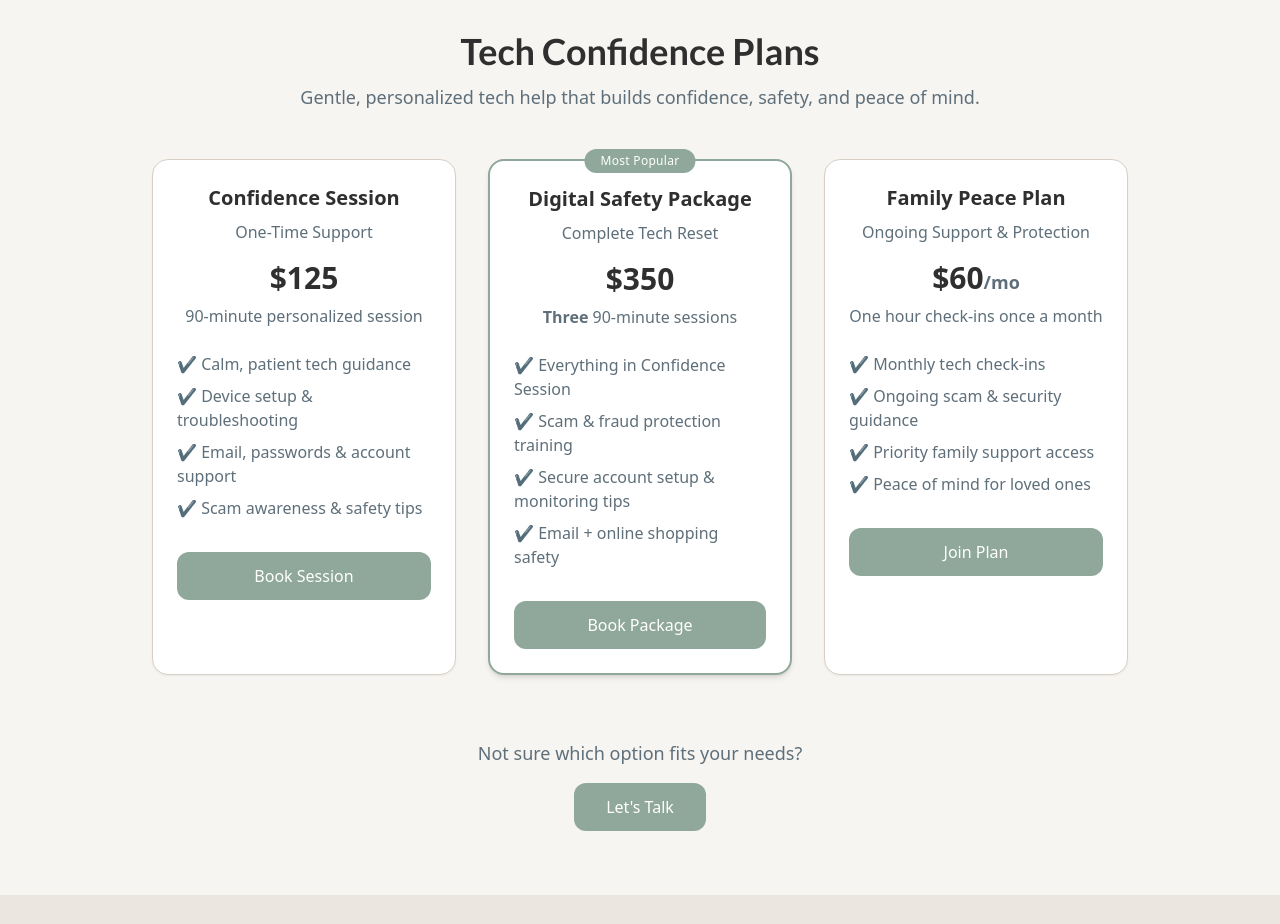
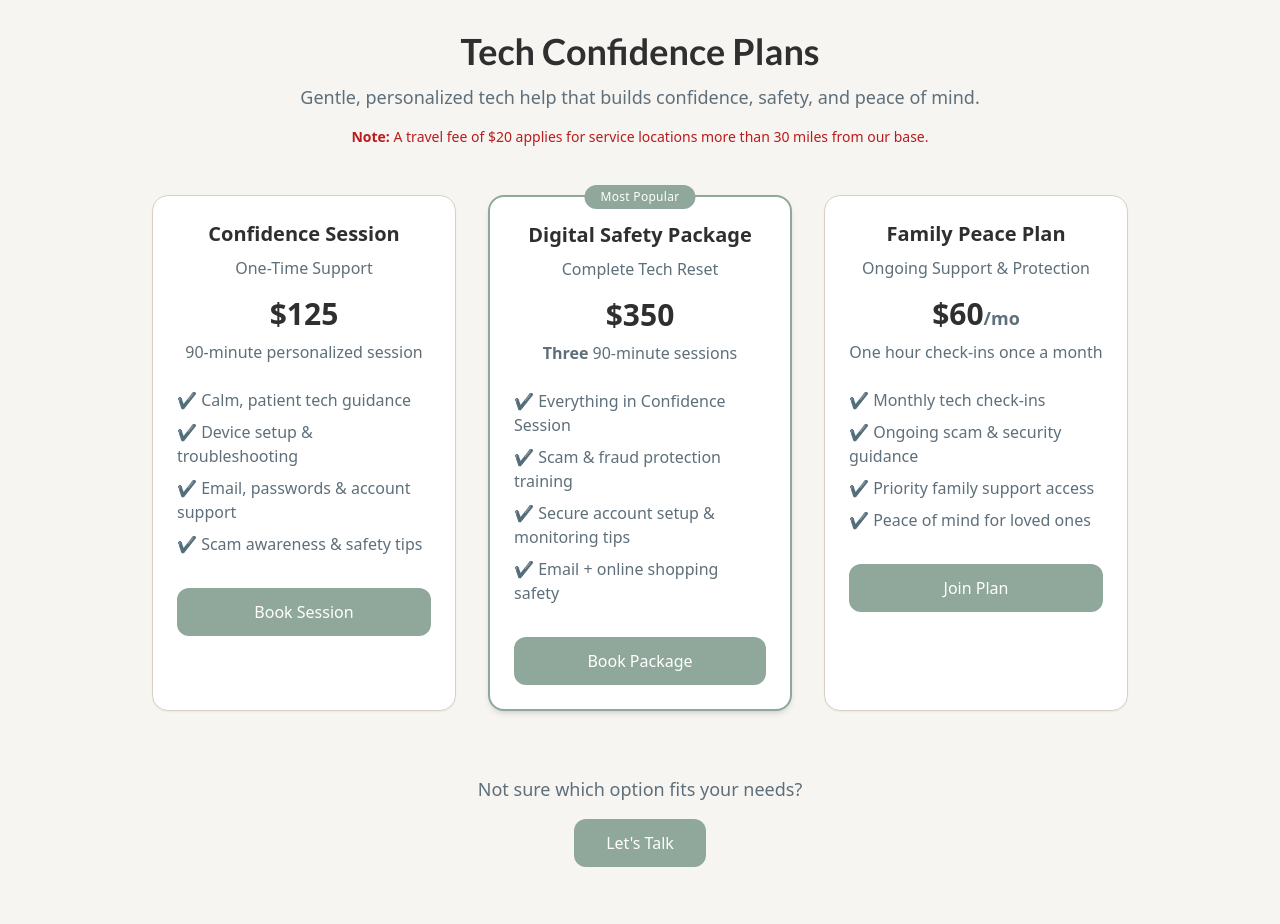
Before and after one commit to haleyjhankins/handrailtech.com, a website: page index.html in a window 1280 px wide. Shown: the part 2300-3224 px from the top of the page. Drawn offline with nearby package versions, Linux system fonts and the light colour scheme; files that its build step writes are made by us from their sources.

Commit message:
added travel stipulation

```diff
--- a/index.html
+++ b/index.html
@@ -204,6 +204,9 @@
       </h2>
       <p class="text-lg text-blue-slate">
         Gentle, personalized tech help that builds confidence, safety, and peace of mind.
+      </p>
+      <p class="text-sm text-red-700 mt-4">
+        <strong>Note:</strong> A travel fee of $20 applies for service locations more than 30 miles from our base.
       </p>
     </div>
 
--- a/src/input.css
+++ b/src/input.css
@@ -69,3 +69,7 @@
   list-style: disc;
   padding-left: 1.5rem; /* or your preferred value */
 }
+
+.map {
+
+}
```
